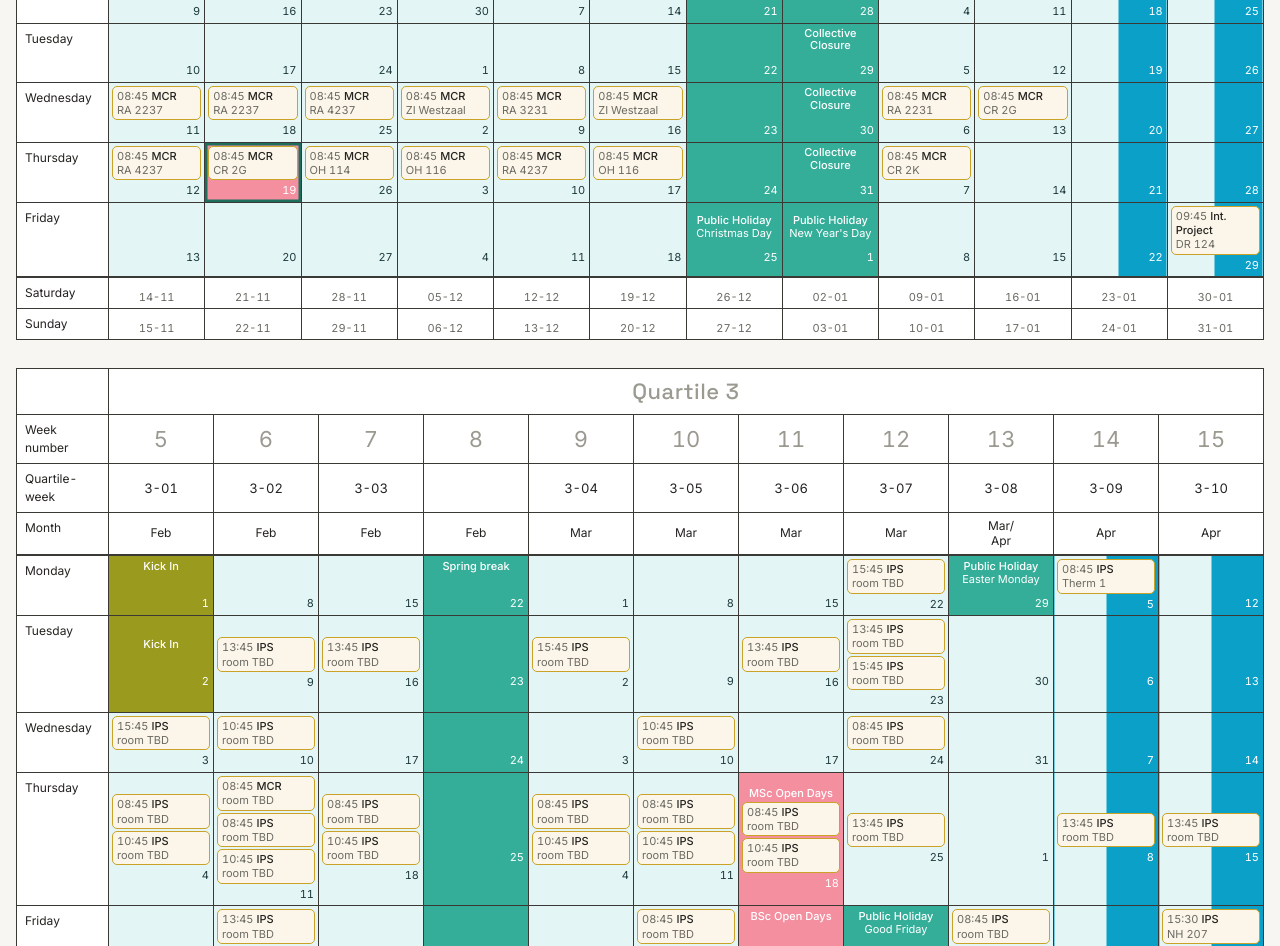
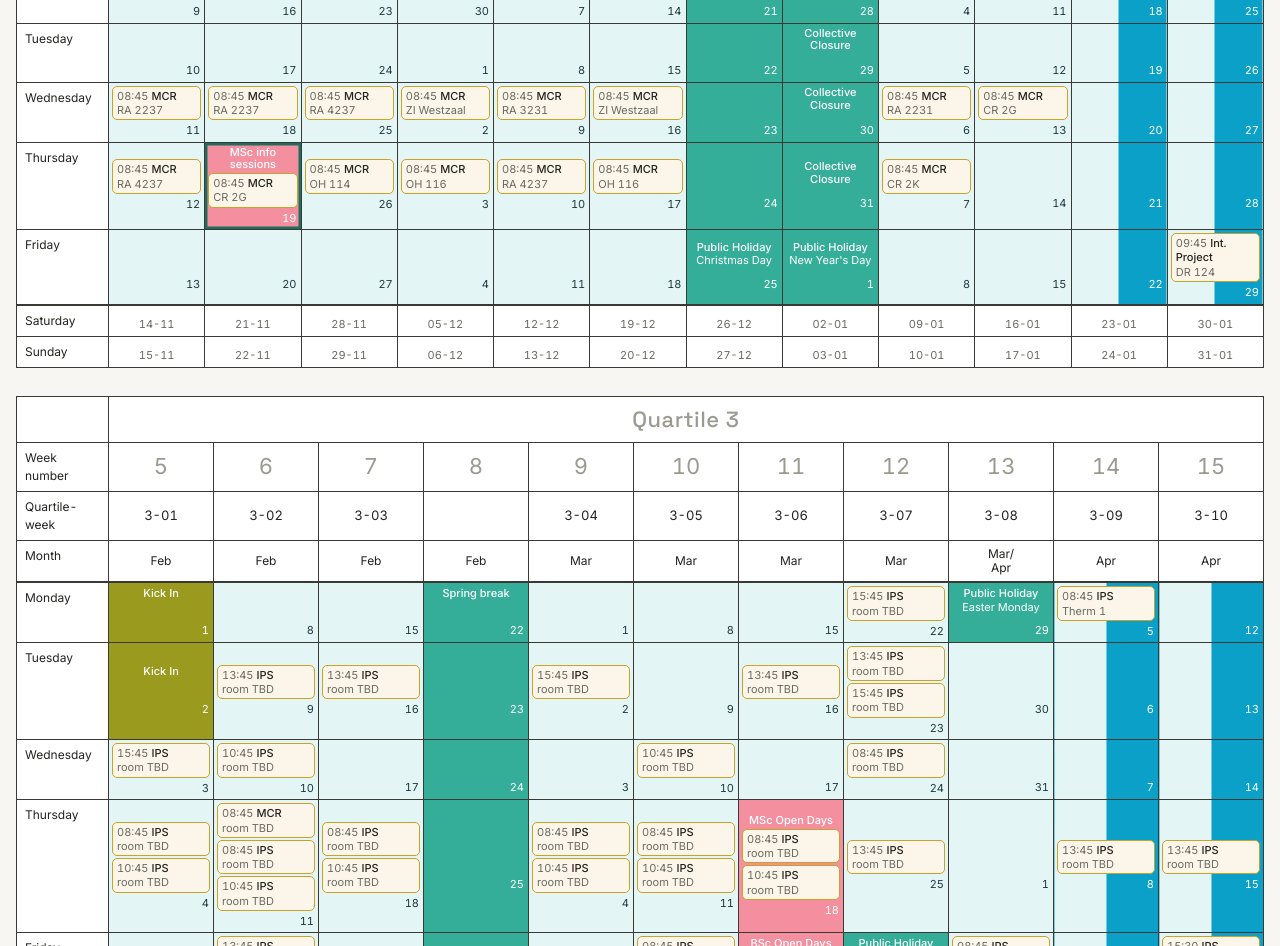
Before and after one commit to vgroenhuis/vgroenhuis.github.io, a plain HTML site: page teaching-schedule/index.html in a window 1280 px wide. Shown: the part 1443-2389 px from the top of the page. Drawn offline with Linux system fonts and the light colour scheme.

Commit message:
Label 19 Nov as MSc info sessions
Co-Authored-By: Claude Opus 5.5 <noreply@anthropic.com>

```diff
--- a/teaching-schedule/index.html
+++ b/teaching-schedule/index.html
@@ -497,7 +497,7 @@ const DATA = {"activities": [{"date": "2026-08-31", "start": "08:45", "end": "10
   const SPECIAL = {
     '2026-10-23': ['open','BSc Open Days','Bachelor open day: no lectures'],
     '2026-10-24': ['open','BSc Open Days','Bachelor open day'],
-    '2026-11-19': ['open','','Schedules of 2nd and 3rd year students cleared 15:30–18:00 for MSc information sessions'],
+    '2026-11-19': ['open','MSc info sessions','Schedules of 2nd and 3rd year students cleared 15:30–18:00 for MSc information sessions'],
     '2026-12-25': ['hol',PH,'Christmas Day'],
     '2026-12-28': ['hol','Collective Closure','Collective closure'],
     '2026-12-29': ['hol','Collective Closure','Collective closure'],
```
